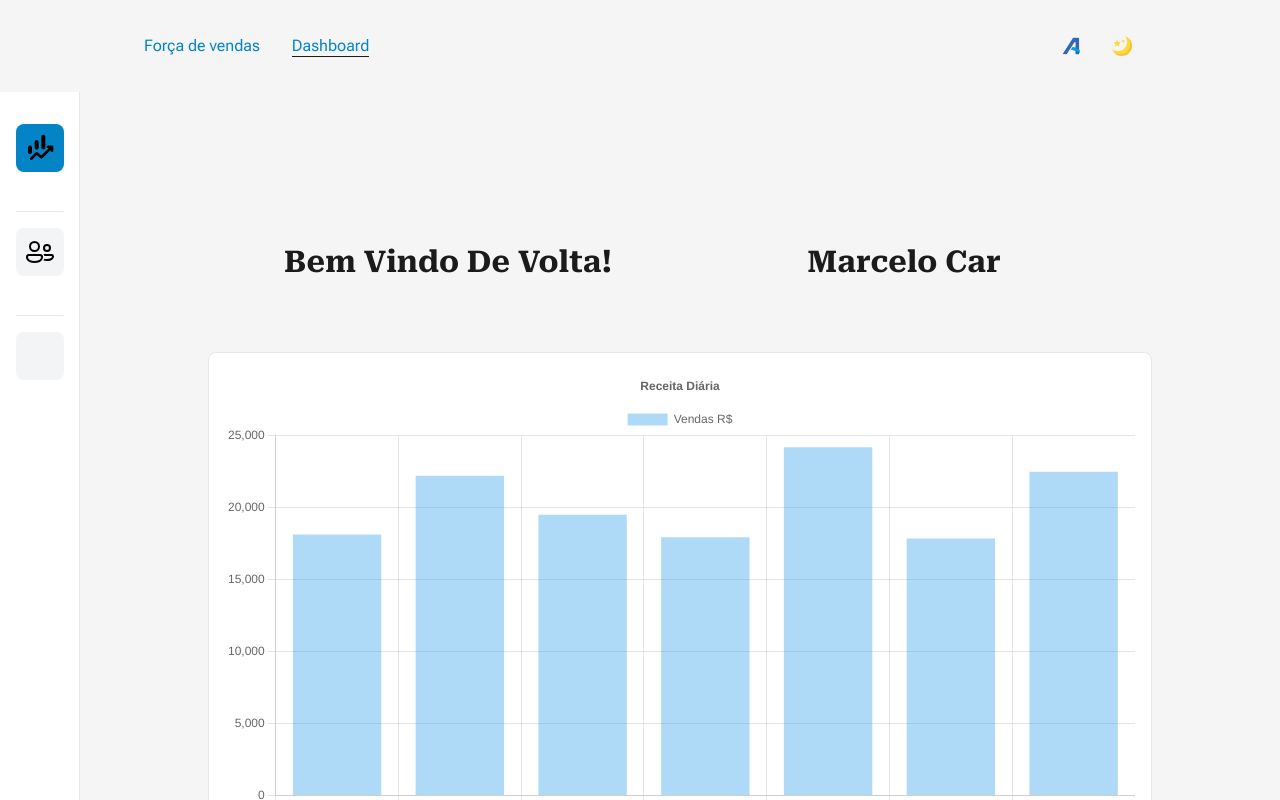
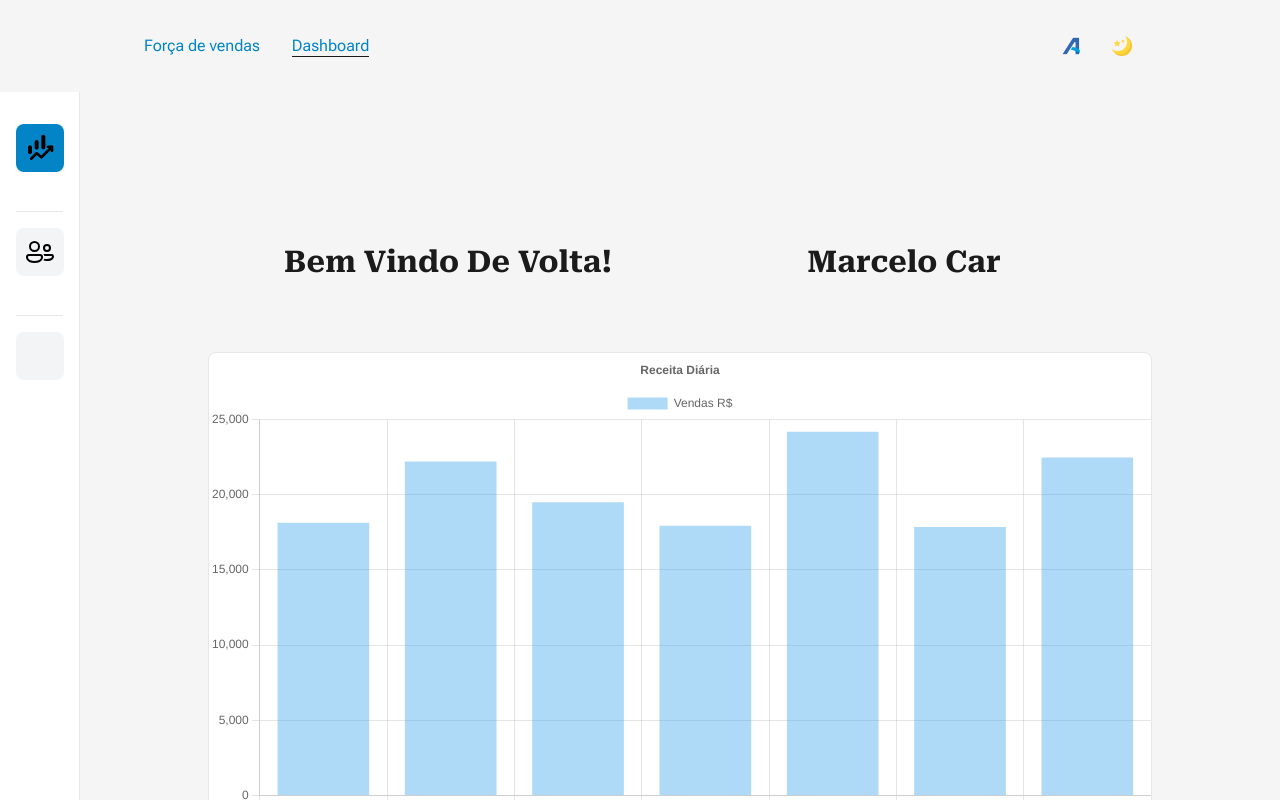
Before and after one commit to pafrasson/salesforce, a Next.js app: page /dashboard in a window 1280 px wide. Shown: the top 800 px of the page. Built offline with nearby package versions, Linux system fonts and the light colour scheme; some icons are missing.

Commit message:
testing production

```diff
--- a/src/components/BarChart.js
+++ b/src/components/BarChart.js
@@ -55,7 +55,7 @@ const BarChart = () => {
 
   return (
     <>
-      <div className='w-full md:col-span-2 lg:h-[70vh] p-4 border rounded-lg bg-white'>
+      <div className='w-full md:col-span-2 lg:h-[70vh] p-0 border m-auto rounded-lg bg-white'>
         <Bar data={chartData} options={chartOptions} />
       </div>
     </>
```
